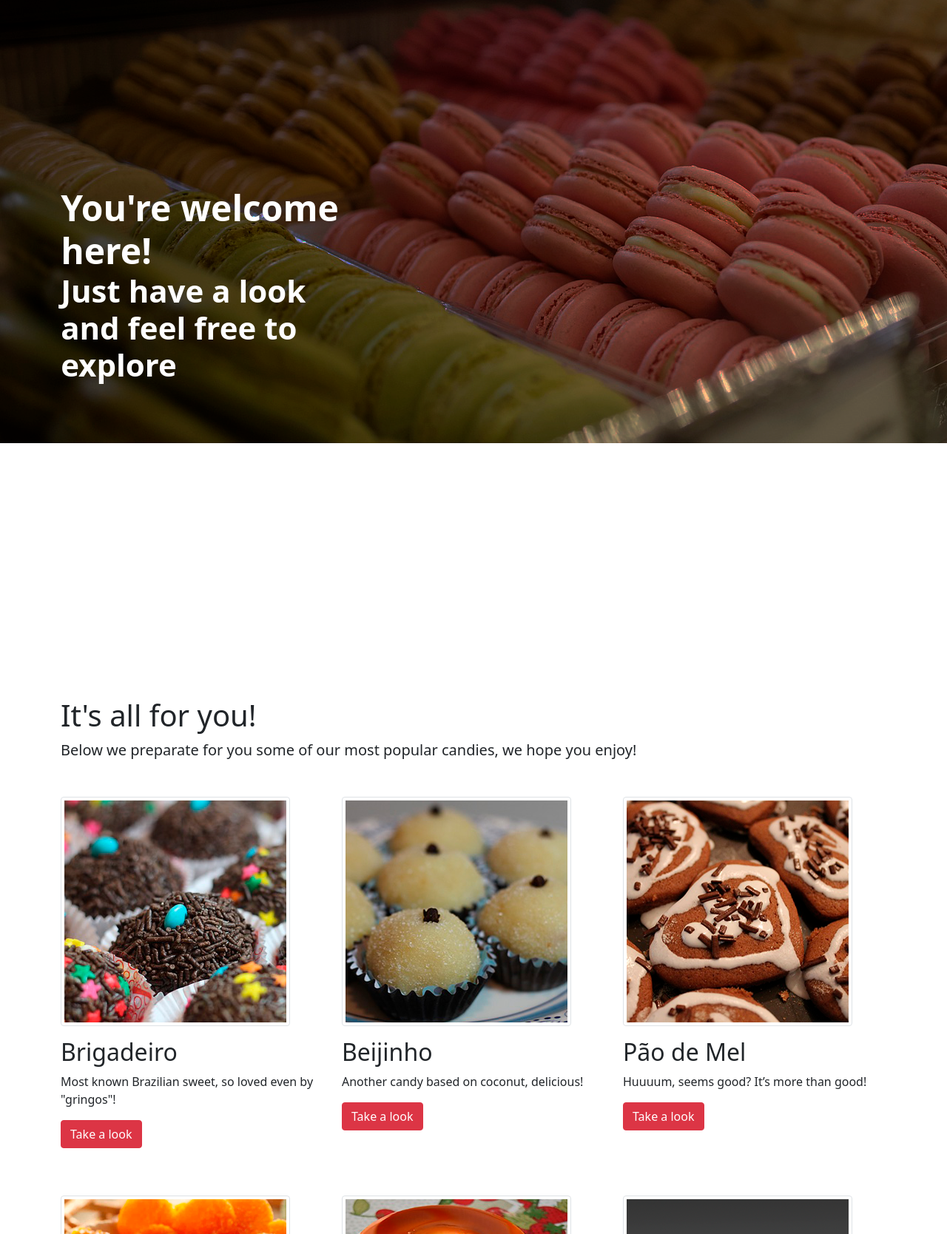
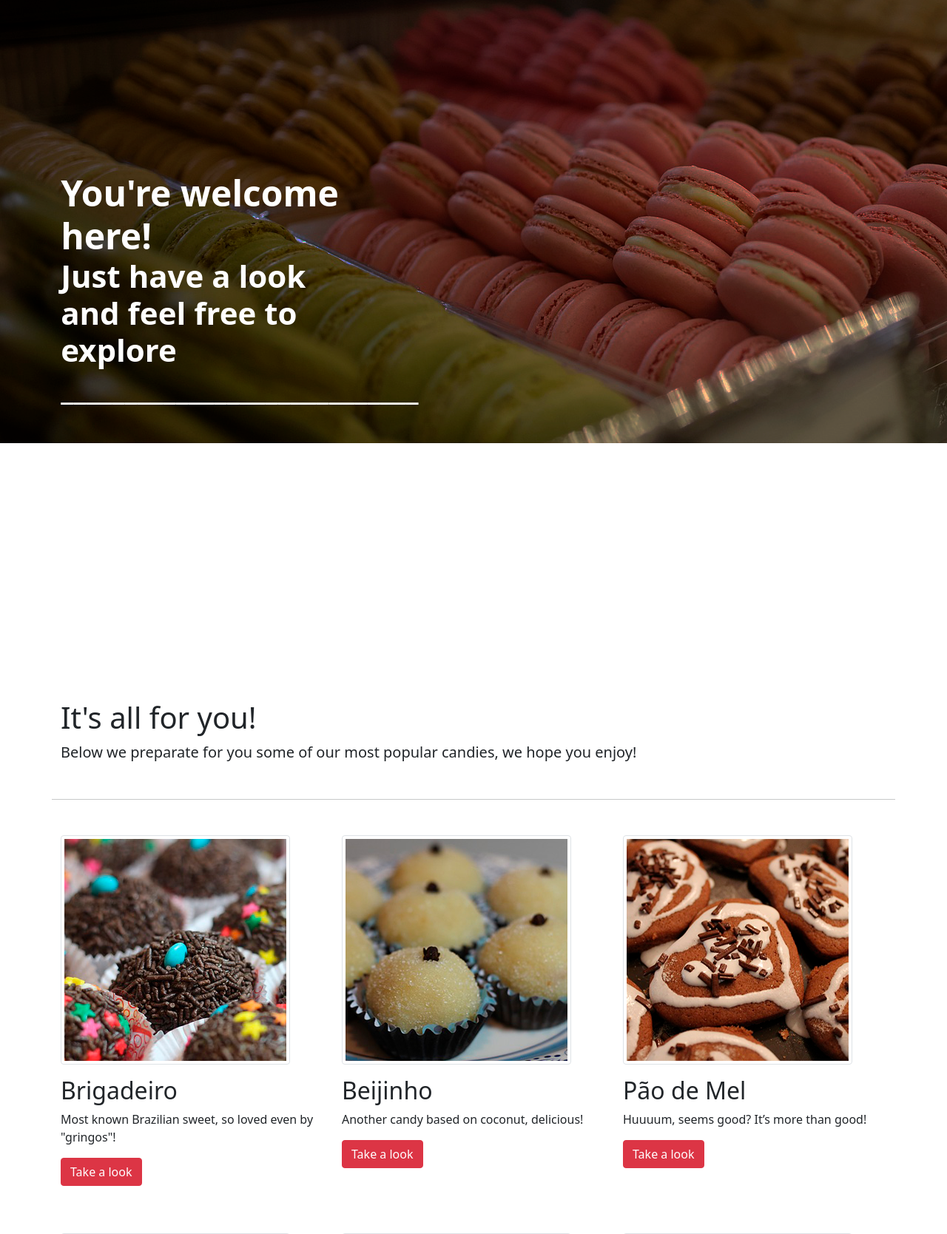
Before and after one commit to bastosgm/tia-joana-s-candy-store, a PHP site: page / in a window 1280 px wide; the page is wider, and only the part inside the window is pictured. Shown: the part 132-1800 px from the top of that part at 74% size. Run offline with PHP 8.4, Linux system fonts and the light colour scheme.

Commit message:
some details

```diff
--- a/pages/home.php
+++ b/pages/home.php
@@ -7,15 +7,18 @@
     <div class="row">
         <div class="gallery_product col-lg-4 col-md-4 col-sm-4 col-xs-6 filter hdpe">
             <a href="#" ><img src="./img/candy-bg.png" class="img-responsive"></a>
-            <h1 class="title display-5 fw-bold">You're welcome here! <small>Just have a look and feel free to explore</small></h1>
+            <h1 class="title display-5 fw-bold">You're welcome here! <small>Just have a look and feel free to explore <br> ____________________________</small></h1>
         </div>
     </div>
 
 
     <div class="container marketing">
-        <div class="row py-5">
+        <div class="row pb-5">
             <h2 class="featurette-heading fs-1">It's all for you!</h2>
             <p class="lead mb-5">Below we preparate for you some of our most popular candies, we hope you enjoy! </p>
+            <hr class="featurette-divider mb-5">
+
+        <div></div>
             <!-- candy 1-->
             <div class="col-lg-4">
                 <img src="<?php echo $arr['1']['image'] ?>" class="img-thumbnail" alt="<?php echo $arr['1']['name'] ?>">
```
